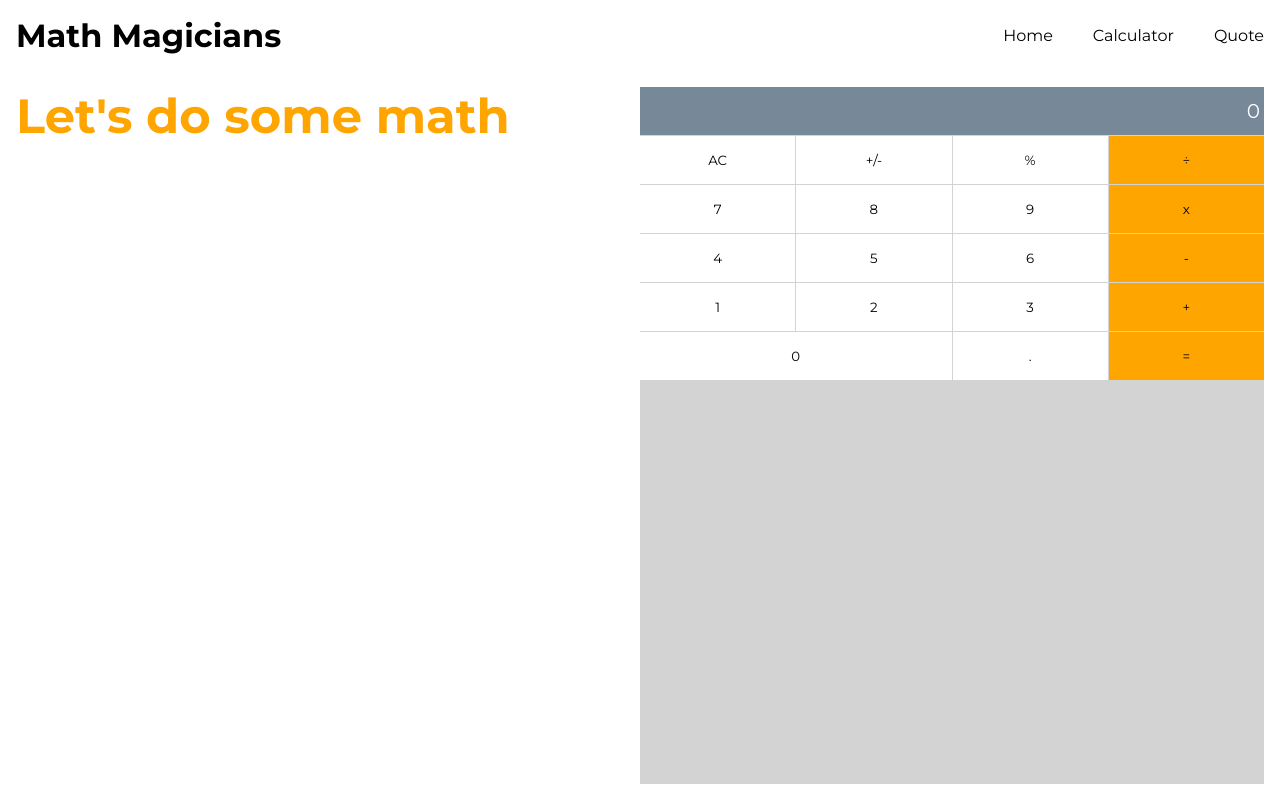
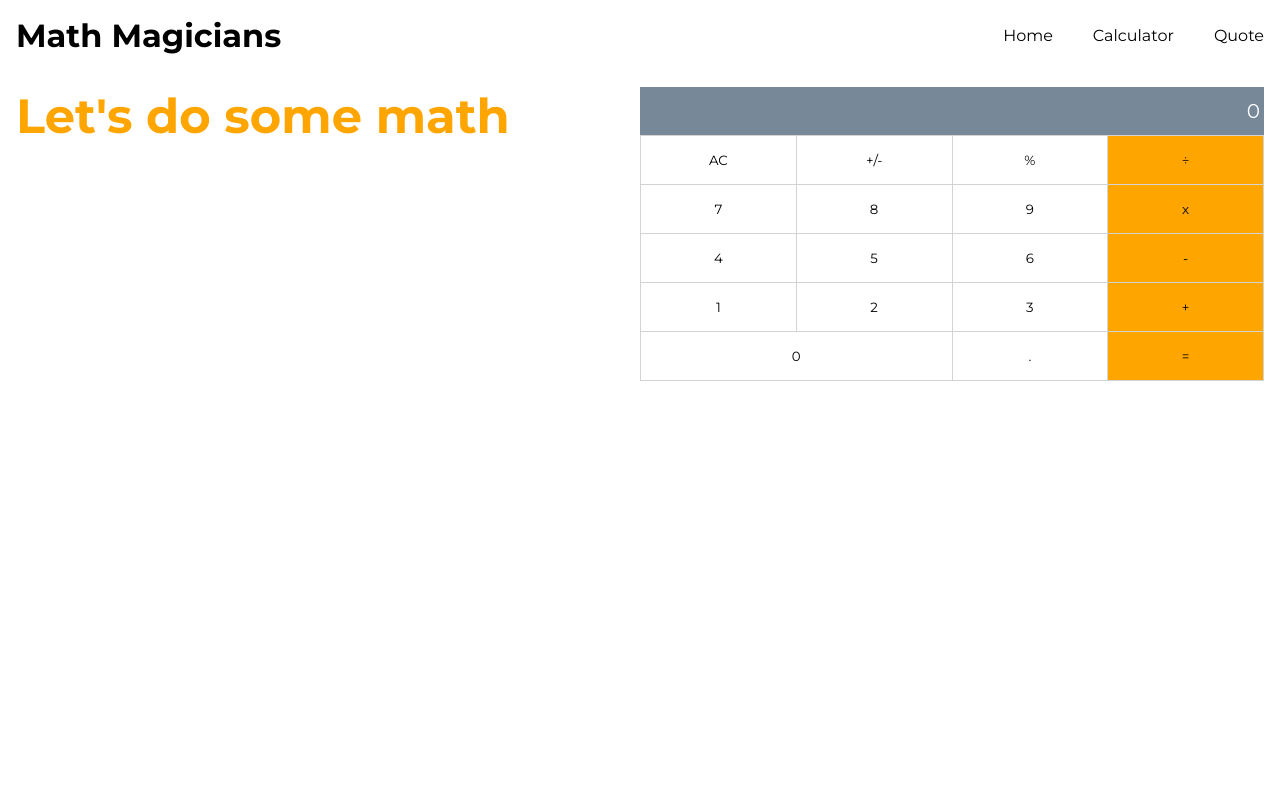
Before and after one commit to usmansbk/math-magicians, a React (Create React App) app: page /calculator in a window 1280 px wide. Built offline with nearby package versions, Linux system fonts and the light colour scheme.

Commit message:
Set background color

```diff
--- a/src/components/Calculator.css
+++ b/src/components/Calculator.css
@@ -8,8 +8,6 @@
 }
 
 .calculator {
-  background-color: lightgray;
-  padding-bottom: 1px;
   width: 50%;
 }
 
@@ -28,7 +26,8 @@
   display: grid;
   grid-template-columns: 1fr 1fr 1fr 1fr;
   gap: 1px;
-  margin-top: 1px;
+  background-color: lightgray;
+  border: solid 1px lightgray;
 }
 
 .grid-item {
```
